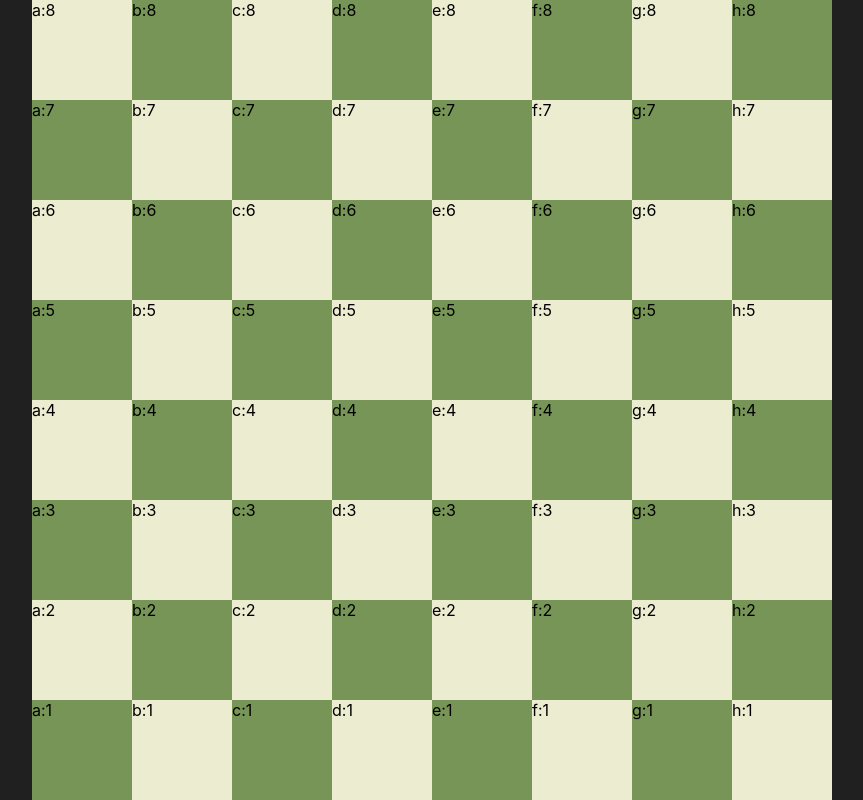
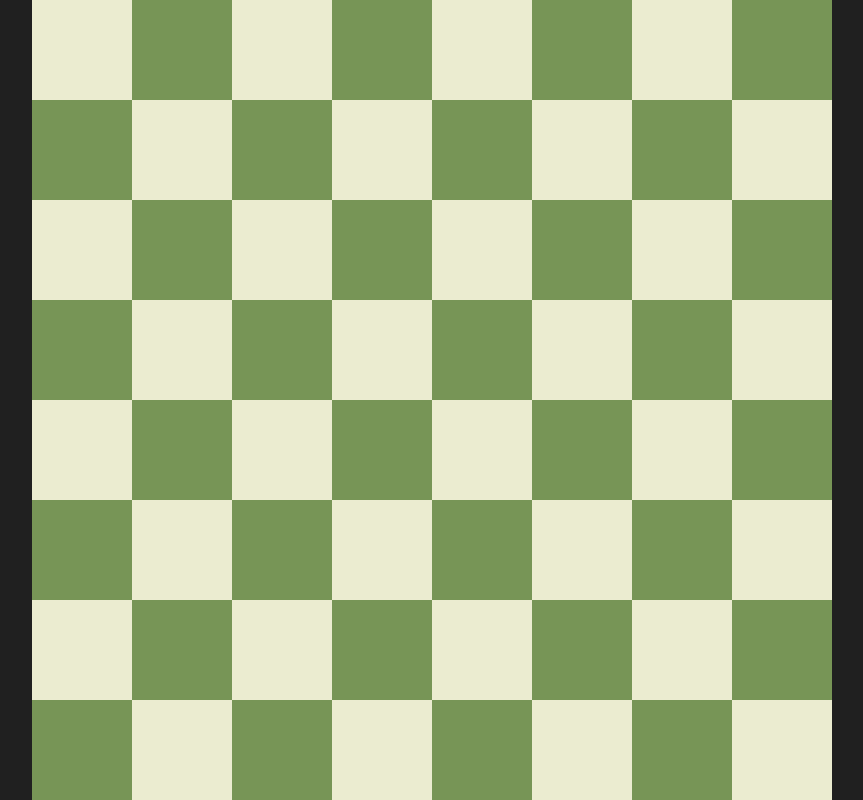
Before and after one commit to GarryProhor/chess, a React (Create React App) app: page / in a window 1280 px wide. Shown: the whole page, without its empty margins (208-1071 px from the left). Built offline with nearby package versions, Linux system fonts and the light colour scheme.

Commit message:
fix board

```diff
--- a/src/components/Chessboard.tsx
+++ b/src/components/Chessboard.tsx
@@ -16,7 +16,7 @@ const Chessboard = () => {
             }else{
                 colorTile = 'white-tile'
             }
-            board.push(<div className={`tile ${colorTile}`}> {horizontalAxis[i]}:{verticalAxis[j]}</div>)
+            board.push(<div  className={`tile ${colorTile}`}></div>)
         }
     }
 
```
